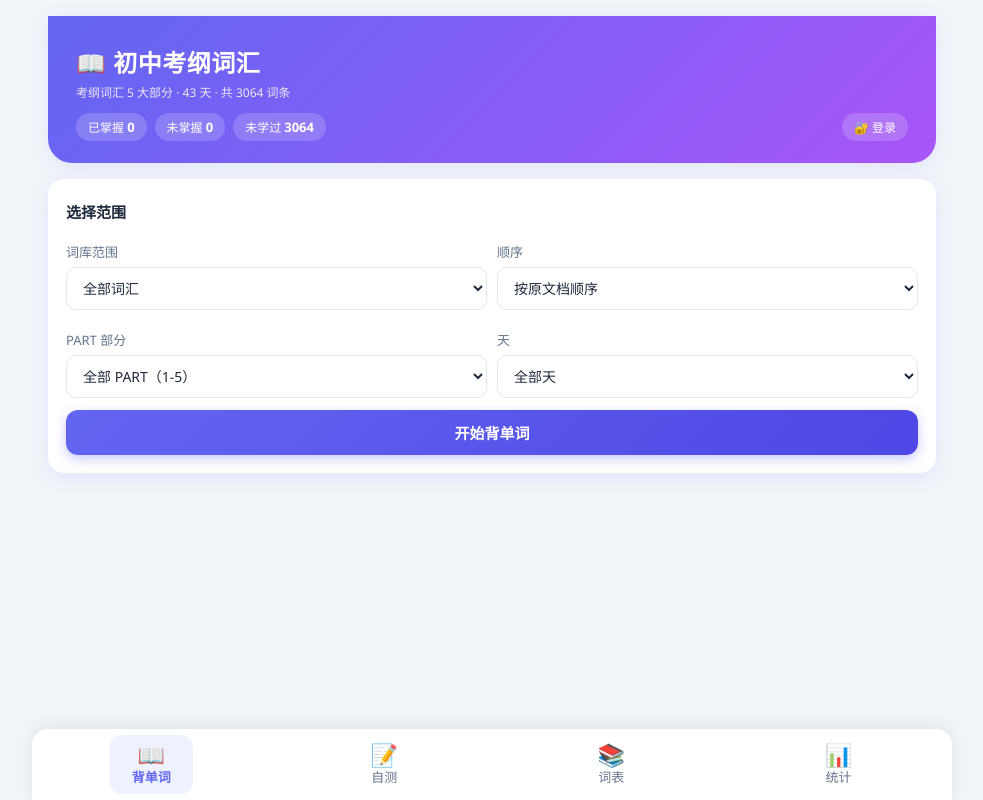
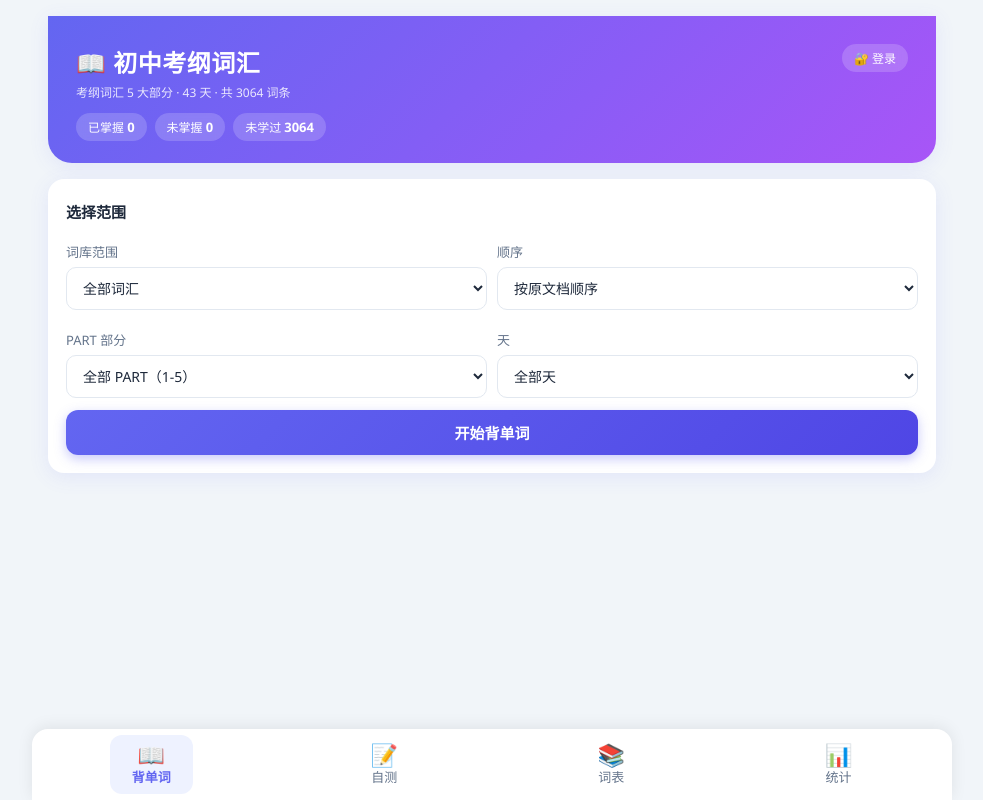
Before and after one commit to zhtvwn/chuzhong-danci, a plain HTML site: page index.html in a window 1280 px wide. Shown: the whole page, without its empty margins (148-1131 px from the left). Drawn offline with Linux system fonts and the light colour scheme; no server answers.

Commit message:
ui: 登录/用户/日志/管理入口移至页头右上角
- header-top 布局: 标题居左, authBox(登录/用户/退出/日志/管理)整体靠右
- 窄屏放不下时 authBox 整体换行并保持右对齐, 标题不再被压缩
- 统计栏回归纯统计+自定义标签

```diff
--- a/index.html
+++ b/index.html
@@ -34,14 +34,20 @@
     box-shadow: var(--shadow);
   }
   header h1 { font-size: 20px; font-weight: 700; letter-spacing: .5px; }
+  .header-top { display: flex; align-items: flex-start; gap: 8px; flex-wrap: wrap; }
+  .header-top h1 { margin-right: auto; white-space: nowrap; }
+  #authBox {
+    display: none; margin-left: auto;      /* 登录区整体靠右, 窄屏换行也保持右对齐 */
+    align-items: flex-start; gap: 8px; flex-wrap: wrap; justify-content: flex-end;
+  }
   header .sub { font-size: 12px; opacity: .85; margin-top: 4px; }
   header .stats-chips { display: flex; gap: 8px; margin-top: 12px; flex-wrap: wrap; }
   .chip {
     background: rgba(255,255,255,.18); border-radius: 20px;
     padding: 5px 12px; font-size: 12px; backdrop-filter: blur(4px);
+    white-space: nowrap;
   }
   .chip b { font-size: 13px; }
-  #userChip { margin-left: auto; }   /* 登录/用户/退出/日志 → 推到统计栏右侧 */
   a.chip { cursor: pointer; transition: background .15s, transform .15s; }
   a.chip:hover { background: rgba(255,255,255,.34); transform: translateY(-1px); }
 
@@ -202,15 +208,19 @@
 <body>
 <div class="wrap">
   <header>
-    <h1>📖 初中考纲词汇</h1>
+    <div class="header-top">
+      <h1>📖 初中考纲词汇</h1>
+      <span id="authBox">
+        <span class="chip" id="userChip" style="display:none"></span>
+        <span class="chip" id="adminChip" style="display:none"></span>
+      </span>
+    </div>
     <div class="sub">考纲词汇 5 大部分 · 43 天 · 共 <span id="hTotal">0</span> 词条</div>
     <div class="stats-chips">
       <span class="chip">已掌握 <b id="hKnown">0</b></span>
       <span class="chip">未掌握 <b id="hUnknown">0</b></span>
       <span class="chip">未学过 <b id="hNew">0</b></span>
       <span id="linkChips" style="display:contents"></span>
-      <span class="chip" id="userChip" style="display:none"></span>
-      <span class="chip" id="adminChip" style="display:none"></span>
     </div>
   </header>
 
@@ -925,6 +935,7 @@ document.getElementById('btnReset').addEventListener('click', () => {
   if (who.logged) {
     currentUser = who.user;          // 登录用户: 启用自测计数功能
     loadTestPass();
+    document.getElementById('authBox').style.display = 'flex';
     const c = document.getElementById('userChip');
     c.style.display = 'inline-block';
     c.innerHTML = '👤 ' + who.user +
@@ -946,6 +957,7 @@ document.getElementById('btnReset').addEventListener('click', () => {
     const c = document.getElementById('userChip');
     c.style.display = 'inline-block';
     c.innerHTML = '<a href="/login.html?next=/" style="color:#fff;text-decoration:none">🔐 登录</a>';
+    document.getElementById('authBox').style.display = 'flex';
   }
   try {
     if (!sessionStorage.getItem('vlog')) {
```
